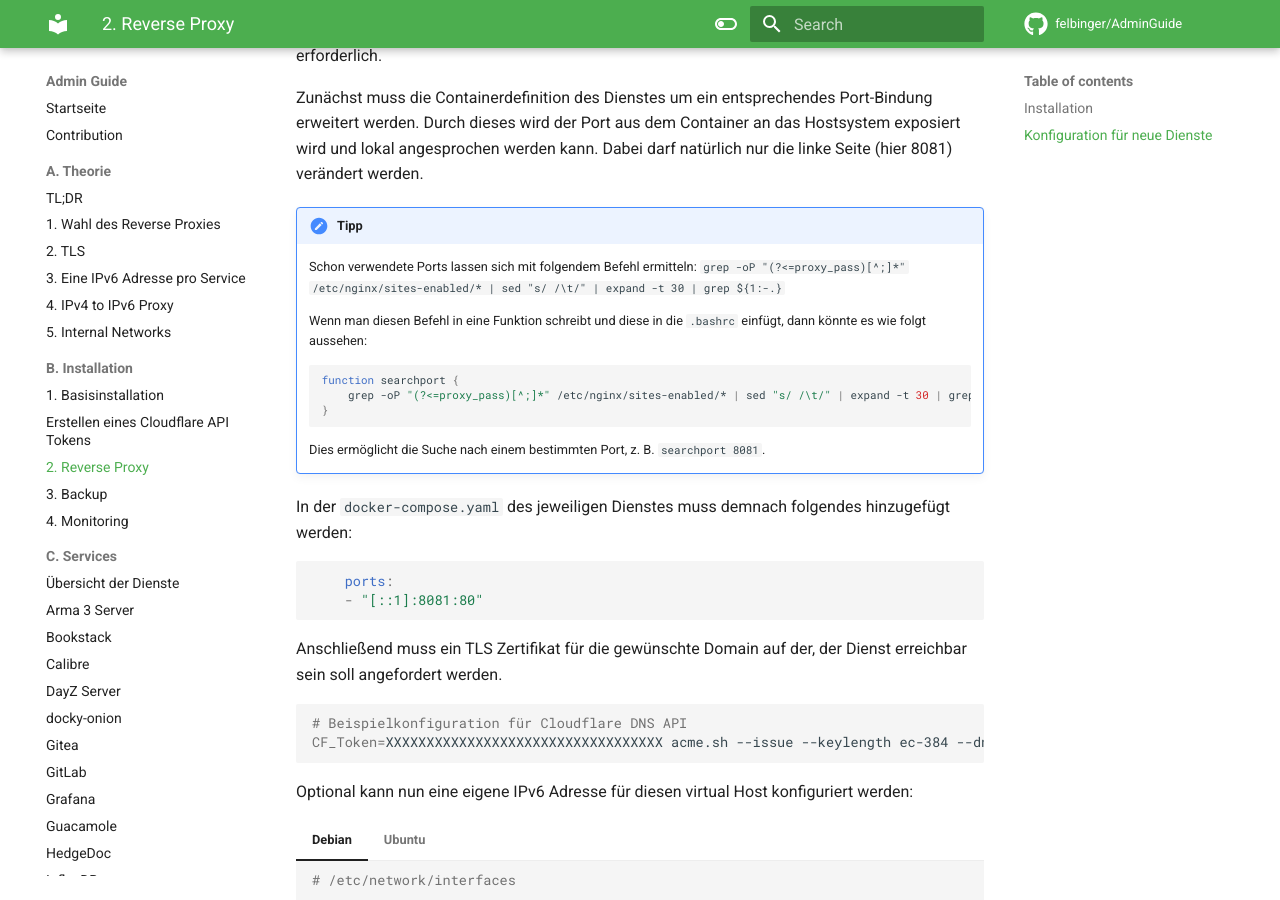
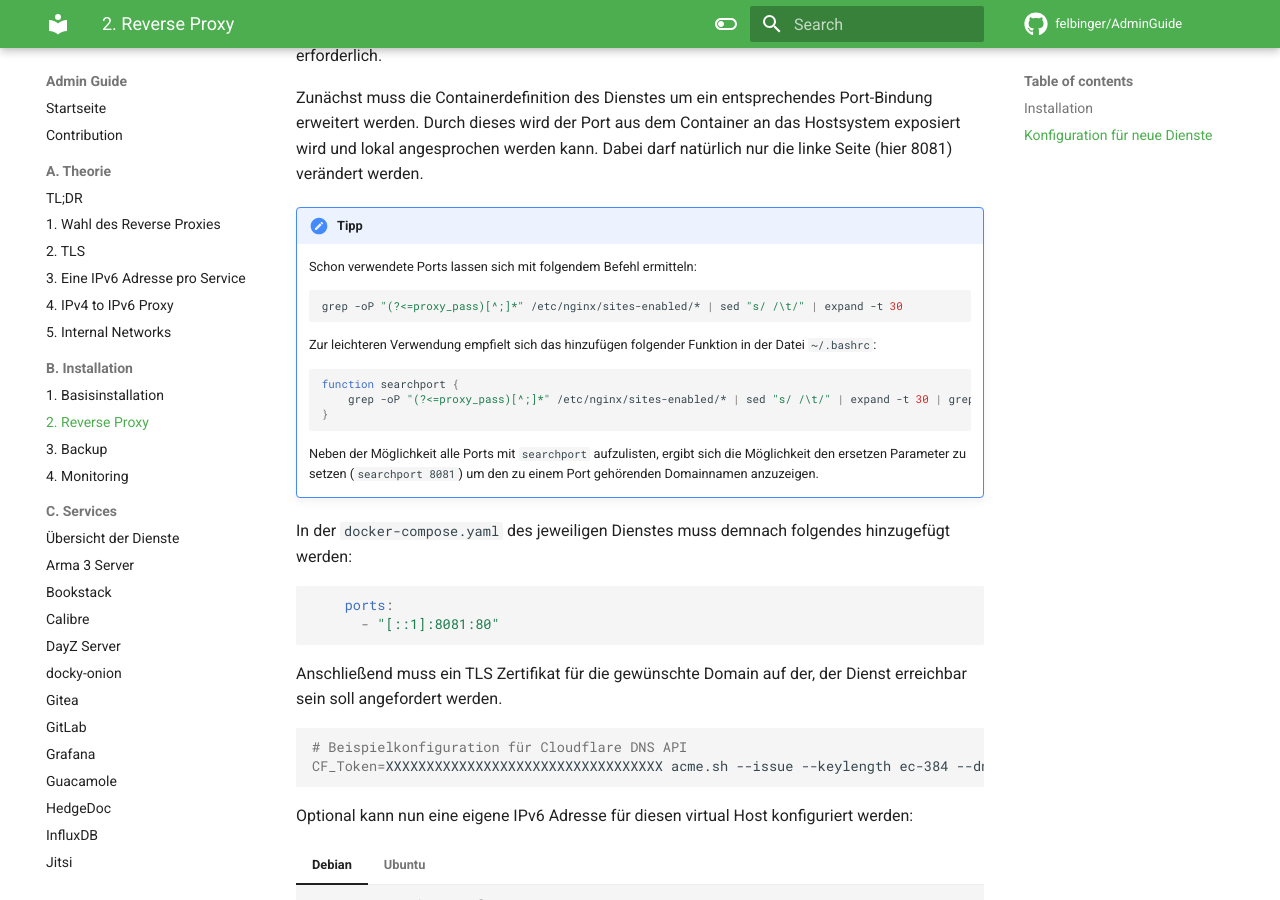
Before and after one commit to felbinger/AdminGuide, an MkDocs documentation site: the page built from docs/B._Installation/20_reverse-proxy.md, in a window 1280 px wide and 900 px high, scrolled down 1498 px. Built offline with MkDocs 1.6.1 and Material for MkDocs 9.7.7, drawn with Linux system fonts in a browser that asks for light colours; comment, search, counter and statistics services are not loaded.

Commit message:
remove empty page

````diff
--- a/docs/B._Installation/15_create_cloudflare_api_token.md
+++ /dev/null
@@ -1,6 +0,0 @@
-# Erstellen eines Cloudflare API Tokens
-
-<!--
-Nico: gehört hier eigentlich nicht hin
-Ich denke es wäre in A. Theorie doch besser aufgehoben
--->
--- a/docs/B._Installation/20_reverse-proxy.md
+++ b/docs/B._Installation/20_reverse-proxy.md
@@ -201,20 +201,23 @@
     Dabei darf natürlich nur die linke Seite (hier 8081) verändert werden.
 
     !!! tipp
-        Schon verwendete Ports lassen sich mit folgendem Befehl ermitteln: `grep -oP "(?<=proxy_pass)[^;]*" /etc/nginx/sites-enabled/* | sed "s/ /\t/" | expand -t 30 | grep ${1:-.}`
+        Schon verwendete Ports lassen sich mit folgendem Befehl ermitteln:
+        ```sh
+        grep -oP "(?<=proxy_pass)[^;]*" /etc/nginx/sites-enabled/* | sed "s/ /\t/" | expand -t 30
+        ```
 
-        Wenn man diesen Befehl in eine Funktion schreibt und diese in die `.bashrc` einfügt, dann könnte es wie folgt aussehen:
+        Zur leichteren Verwendung empfielt sich das hinzufügen folgender Funktion in der Datei `~/.bashrc`:
         ```bash
         function searchport {
             grep -oP "(?<=proxy_pass)[^;]*" /etc/nginx/sites-enabled/* | sed "s/ /\t/" | expand -t 30 | grep ${1:-.}
         }
         ```
-        Dies ermöglicht die Suche nach einem bestimmten Port, z. B. `searchport 8081`.
+        Neben der Möglichkeit alle Ports mit `searchport` aufzulisten, ergibt sich die Möglichkeit den ersetzen Parameter zu setzen (`searchport 8081`) um den zu einem Port gehörenden Domainnamen anzuzeigen.
 
     In der `docker-compose.yaml` des jeweiligen Dienstes muss demnach folgendes hinzugefügt werden:
     ```yaml
         ports:
-        - "[::1]:8081:80"
+          - "[::1]:8081:80"
     ```
 
     Anschließend muss ein TLS Zertifikat für die gewünschte Domain auf der, der Dienst erreichbar sein soll
````
